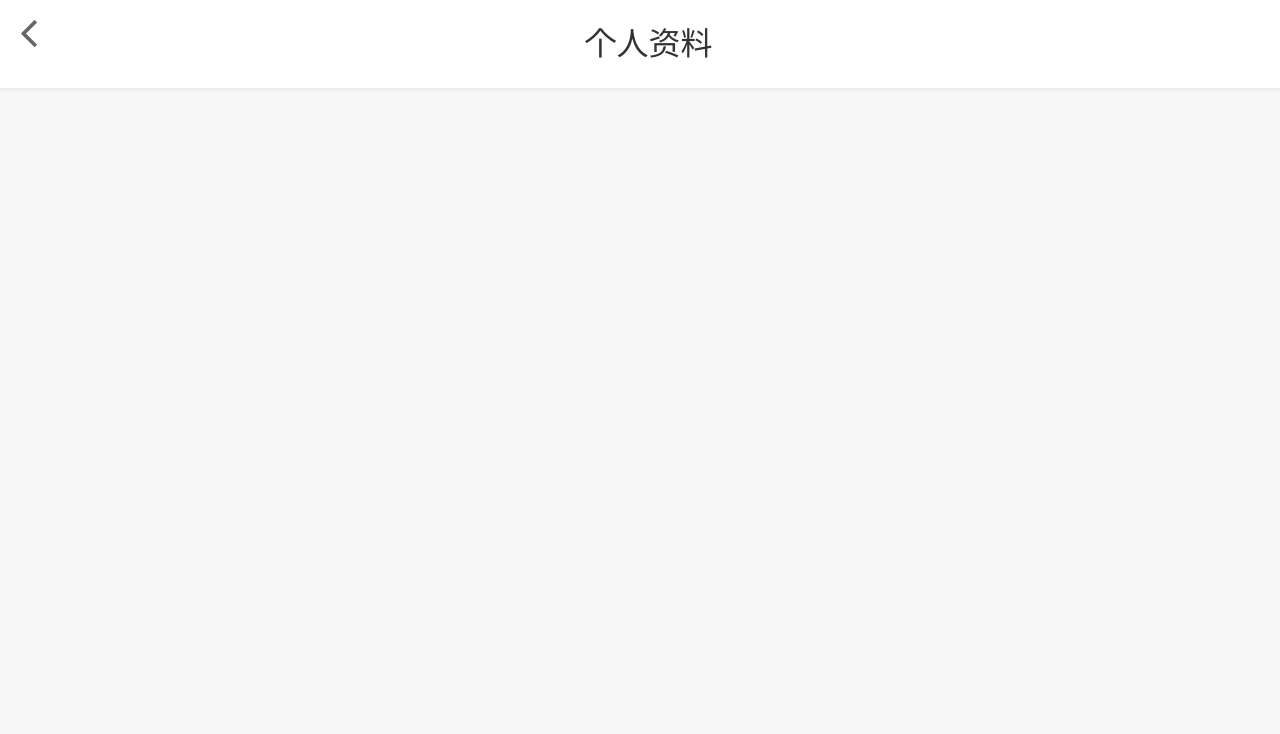
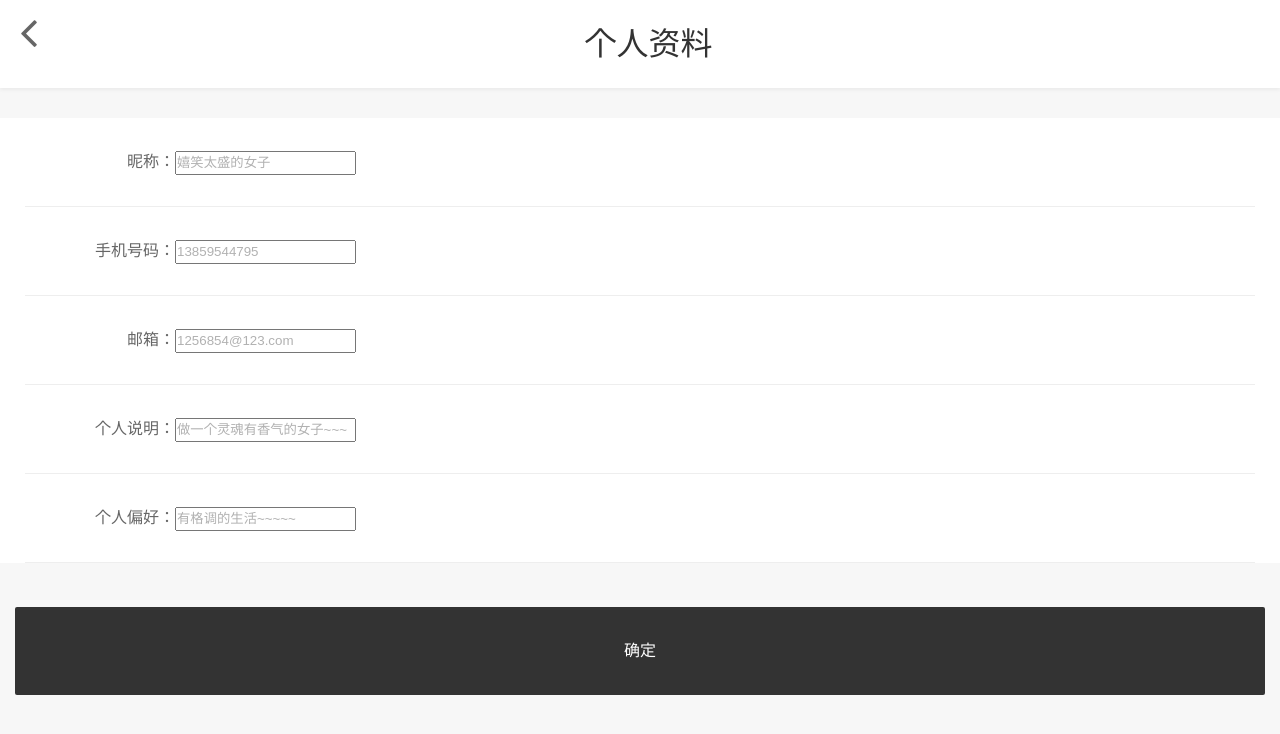
Before and after one commit to CassieQin/cubeApp, a Vue app: page /personal in a window 1280 px wide. Shown: the top 734 px of the page. Built offline with nearby package versions, Linux system fonts and the light colour scheme.

Commit message:
个人资料页面完成

```diff
--- a/src/components/pages/mine/fontFamily.vue
+++ b/src/components/pages/mine/fontFamily.vue
@@ -1,6 +1,7 @@
 <template>
   <div class="fontfamily warpper">
     <vhead :headTitle="headTitle" :isShow="isShow"></vhead>
+    <div class=""></div>
   </div>
 </template>
 
--- a/src/components/pages/mine/personalInfor.vue
+++ b/src/components/pages/mine/personalInfor.vue
@@ -1,6 +1,31 @@
 <template>
   <div class="personal warpper">
     <vhead :headTitle="headTitle" :isShow="isShow"></vhead>
+    <div class="content">
+        <div class="item">
+            <div class="item-li">
+                <label for="">昵称：</label>
+                <input type="text" placeholder="嬉笑太盛的女子">
+            </div>
+            <div class="item-li">
+                <label for="">手机号码：</label>
+                <input type="text" placeholder="13859544795">
+            </div>
+            <div class="item-li">
+                <label for="">邮箱：</label>
+                <input type="text" placeholder="1256854@123.com">
+            </div>
+            <div class="item-li">
+                <label for="">个人说明：</label>
+                <input type="text" placeholder="做一个灵魂有香气的女子~~~">
+            </div>
+            <div class="item-li">
+                <label for="">个人偏好：</label>
+                <input type="text" placeholder="有格调的生活~~~~~">
+            </div>
+        </div>
+        <div class="confirm dark_btn-login btn text-center">确定</div>
+    </div>
   </div>
 </template>
 
@@ -24,5 +49,26 @@ export default {
 </script>
 
 <style scoped>
-
+.content{padding: 0;}
+.item{
+    background: #fff;
+    height: auto;
+    padding: 0 .25rem;
+}
+.item-li{
+    height: .88rem;
+    line-height: .88rem;
+    border-bottom: 1px solid #eee;
+    padding: 0 .05rem;
+}
+.item-li label{
+    display: inline-block;
+    width: 1.45rem;
+    text-align: right;
+    color: #666;
+}
+.confirm{
+    margin: .44rem .15rem 0;
+    width: calc(100% - .3rem);
+}
 </style>
```
